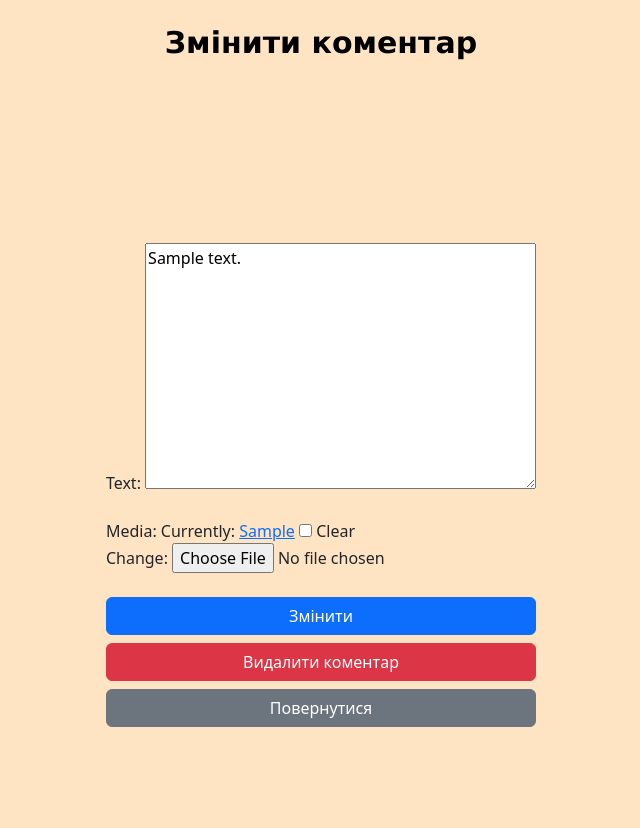
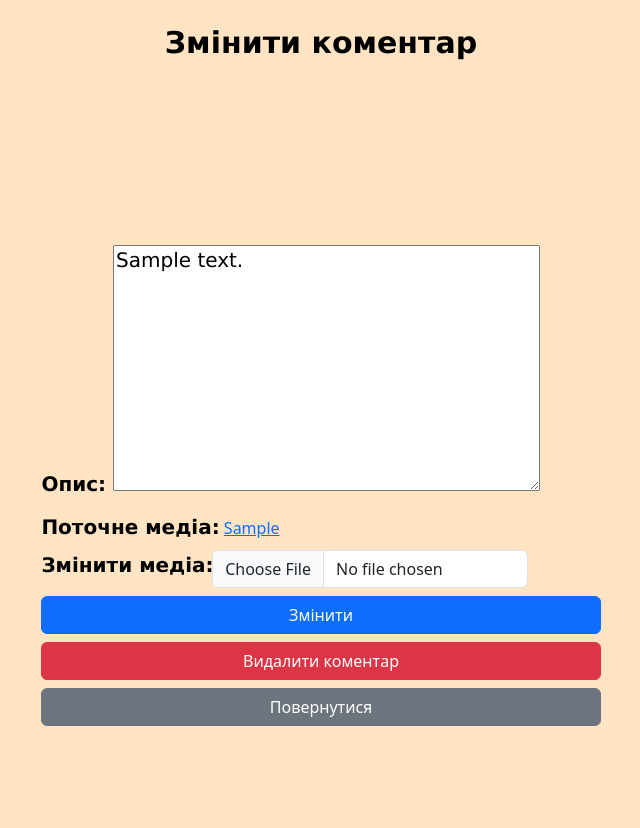
Before and after one commit to poh-3qwer/Task_tracker, a Django app: page /comment-edit/1/ in a window 1280 px wide. Shown: the top 828 px of the page, without its empty margins (319-959 px from the left). Run offline with Django 5.2, Linux system fonts and the light colour scheme; a user stored in the database is signed in; tables that the repository leaves empty hold one stand-in row (values such as "Sample post").

Commit message:
Created css for all forms

```diff
--- a/static/css/style.css
+++ b/static/css/style.css
@@ -10,12 +10,19 @@ h1 {
     color: black;
 }
 
+h2 {
+   font-family: Verdana, Geneva, Tahoma, sans-serif;
+    font-size: 20px;
+    color: black;
+    font-weight: 700;
+}
+
 .task_list {
     border-color: rgb(231, 249, 241);
     border-radius: 15px;
     text-align: center;
     color: cadetblue;
-    box-shadow: 0 4px 10px rgba(0, 0, 0, 0.3);
+    box-shadow: 0 6px 10px rgba(0, 0, 0, 0.3);
     background-color: cornsilk;
     transition: transform 2s ease;
     font-family: Verdana, Geneva, Tahoma, sans-serif;
@@ -68,11 +75,11 @@ h1 {
     box-shadow: 0 6px 10px rgba(0, 0, 0, 0.3);
     font-size: 15px;
     transition: transform 2s ease;
-    margin-bottom: 25px;
+    margin-bottom: 15px;
 }
 
 .add_comments:hover {
-    transform: scale(1.07);
+    transform: scale(1.06);
 }
 
 .add_comment_form {
@@ -81,7 +88,7 @@ h1 {
 }
 
 .add_comment_button {
-    margin-left: 220px;
+    margin-left: 290px;
 }
 
 
@@ -90,7 +97,7 @@ h1 {
 }
 
 .creating_form_group_button {
-    margin-left: 675px;
+    margin-left: 570px;
 }
 
 .logout_button {
@@ -133,3 +140,33 @@ h1 {
     font-weight: 700;
     color: black;
 }
+
+.current_media_tag {
+    font-family: Verdana, Geneva, Tahoma, sans-serif;
+    font-size: 20px;
+    font-weight: 700;
+    color: black;
+}
+
+.change_media_tag {
+    font-family: Verdana, Geneva, Tahoma, sans-serif;
+    font-size: 20px;
+    font-weight: 700;
+    color: black;
+}
+
+.mediafiles_tag {
+    font-family: Verdana, Geneva, Tahoma, sans-serif;
+    font-size: 20px;
+    font-weight: 700;
+    color: black;
+}
+
+.input_file {
+    margin-left: 30px;
+    margin-bottom: 10px;
+}
+
+.change_media {
+    margin-left: 25px;
+}
--- a/templates/task_tracker/comment_form.html
+++ b/templates/task_tracker/comment_form.html
@@ -13,12 +13,26 @@
     <div class="d-flex justify-content-center align-items-center vh-100">
         <form class="d-flex flex-column gap-2" method="post" enctype="multipart/form-data">
             {% csrf_token %}
-            {{ form.as_p }}
-            <div class="d-grid gap-2">
-                <button class="btn btn-primary" type="submit">Змінити</button>
-                <a class="btn btn-danger" href="{% url 'delete-comment' comment.pk %}" role="button">Видалити коментар</a>
-                <a class="btn btn-secondary" href="{% url 'task-detail' object.task.pk %}" role="button">Повернутися</a>
-            </div>
+            <h2>Опис: {{ form.text }}</h2>
+            {% if form.instance.media %}
+                <div>
+                    <label class="current_media_tag" for="{{ form.media.id_for_label }}">Поточне медіа:</label>
+                        <a href="{{ form.instance.media.url }}">
+                            {{ form.instance.media.name }}
+                        </a>
+                </div>
+            {% endif %}
+                <div class="row">
+                    <label class="col-sm-3 text-nowrap change_media_tag" for="{{ form.media.id_for_label }}">Змінити медіа:</label>
+                    <div class="col-sm-7 change_media">
+                        <input type="file" name="media" id="{{ form.media.id_for_label }}" class="form-control">
+                    </div>
+                </div>
+                <div class="d-grid gap-2">
+                    <button class="btn btn-primary" type="submit">Змінити</button>
+                    <a class="btn btn-danger" href="{% url 'delete-comment' comment.pk %}" role="button">Видалити коментар</a>
+                    <a class="btn btn-secondary" href="{% url 'task-detail' object.task.pk %}" role="button">Повернутися</a>
+                </div>
         </form>
     </div>
     <script src="https://cdn.jsdelivr.net/npm/bootstrap@5.3.8/dist/js/bootstrap.bundle.min.js" integrity="sha384-FKyoEForCGlyvwx9Hj09JcYn3nv7wiPVlz7YYwJrWVcXK/BmnVDxM+D2scQbITxI" crossorigin="anonymous"></script>
--- a/templates/task_tracker/login_form.html
+++ b/templates/task_tracker/login_form.html
@@ -13,17 +13,18 @@
     <form class="d-grid justify-content-center" method="post">
         {% csrf_token %}
         <div class="login_username_tag">
-            {{ form.username.label_tag }}
+            <label for="{{ form.name.id_for_label }}">Ім'я:</label>
         </div>
             {{ form.username }}
             {{ form.username.errors }}
 
         <div class="user_password_tag">
-            {{ form.password.label_tag }}
+            <label for="{{ form.password.id_for_label }}">Пароль:</label>
         </div>
             {{ form.password }}
             {{ form.password.errors }}
         <button class="btn btn-primary mt-2" type="submit">Залогінитися</button>
+        <a class="btn btn-secondary mt-2" href="{% url 'task-list' %}">Повернутися</a>
     </form>
     <script src="https://cdn.jsdelivr.net/npm/bootstrap@5.3.8/dist/js/bootstrap.bundle.min.js" integrity="sha384-FKyoEForCGlyvwx9Hj09JcYn3nv7wiPVlz7YYwJrWVcXK/BmnVDxM+D2scQbITxI" crossorigin="anonymous"></script>
     <script src="https://cdn.jsdelivr.net/npm/@popperjs/core@2.11.8/dist/umd/popper.min.js" integrity="sha384-I7E8VVD/ismYTF4hNIPjVp/Zjvgyol6VFvRkX/vR+Vc4jQkC+hVqc2pM8ODewa9r" crossorigin="anonymous"></script>
--- a/templates/task_tracker/task_list.html
+++ b/templates/task_tracker/task_list.html
@@ -14,7 +14,7 @@
         <a class="btn btn-primary" href="{% url 'register' %}" role="button">Зареєструватися</a>
         <form action="{% url 'logout' %}" method="post">
             {% csrf_token %}
-            <button  class="btn btn-secondary logout_button" type="submit">Вихід</button>
+            <button  class="btn btn-secondary px-4 logout_button" type="submit">Вихід / Логін</button>
         </form>
     </div>
     {% for task in tasks %}
@@ -22,6 +22,7 @@
         <a href="{% url 'task-detail' task.pk %}"> {{ task.title }} </a>
         <p> {{ task.description }} </p>
         <p> {{ task.status }} </p>
+        <p class="fw-semibold"> {{ task.creator }}</p>
     </div>
     {% endfor %}
     <a class="btn btn-primary create_form_btn" href="{% url 'task-create' %}" role="button">Створити завдання</a>
```
Also changed, not shown: templates/task_tracker/register_form.html (+4 -3 lines), templates/task_tracker/task_detail.html (+13 -4 lines), templates/task_tracker/task_form.html (+6 -2 lines), media/comments_media/Снимок_экрана_21_BWbVDak.png (added), media/comments_media/Снимок_экрана_22_XSmgneX.png (added), media/comments_media/Снимок_экрана_23.png (added), media/comments_media/Снимок_экрана_25.png (added), media/comments_media/Снимок_экрана_27_6vfPFM7.png (added), media/comments_media/Снимок_экрана_27_O1xv4LV.png (added), media/comments_media/Снимок_экрана_27_Rj3aL8R.png (added), media/comments_media/Снимок_экрана_27_VQTz6gg.png (added), media/comments_media/Снимок_экрана_27_m7wwB7v.png (added), media/comments_media/Снимок_экрана_33.png (added), media/comments_media/Снимок_экрана_411.png (added), 2 more files.
